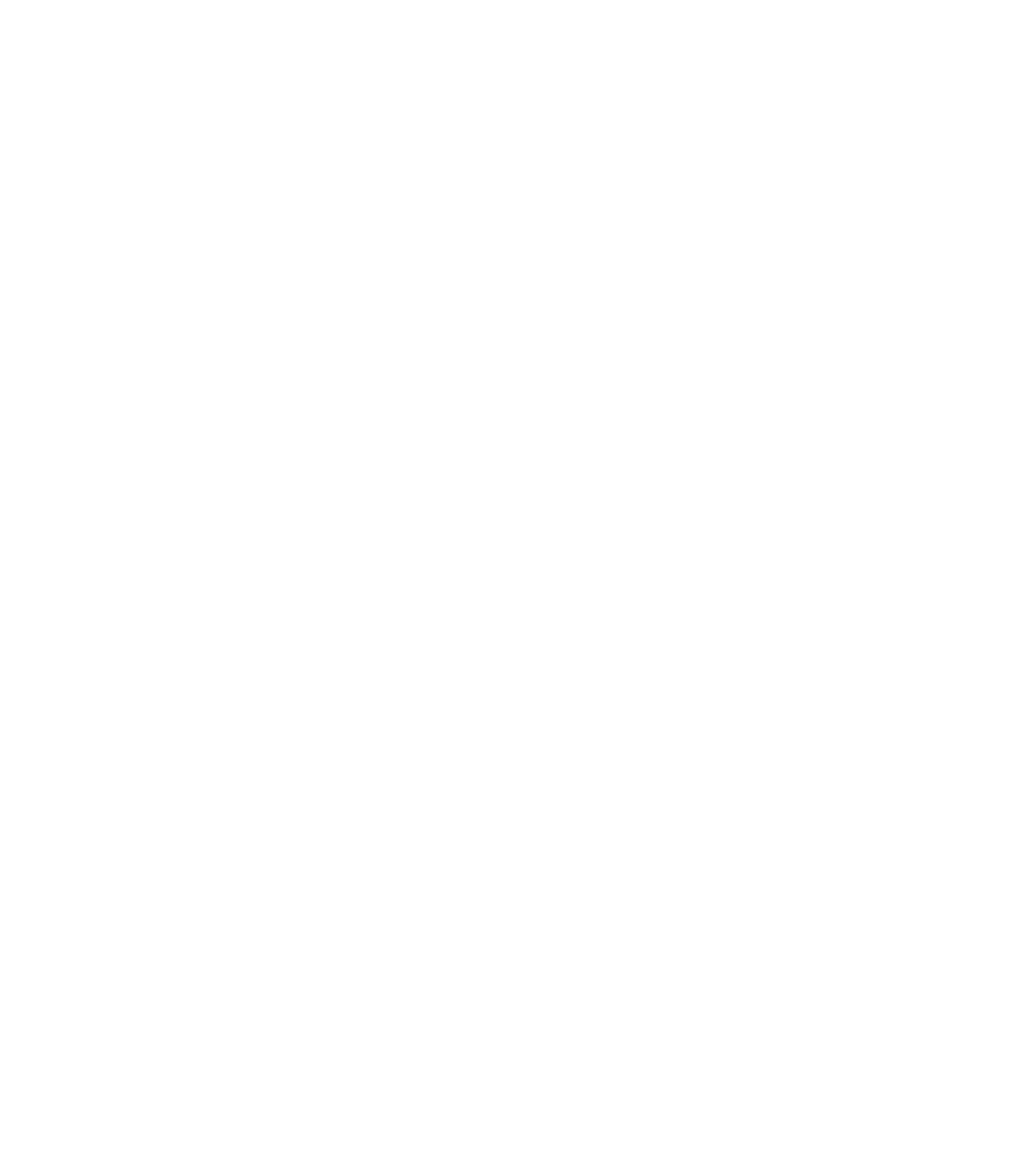
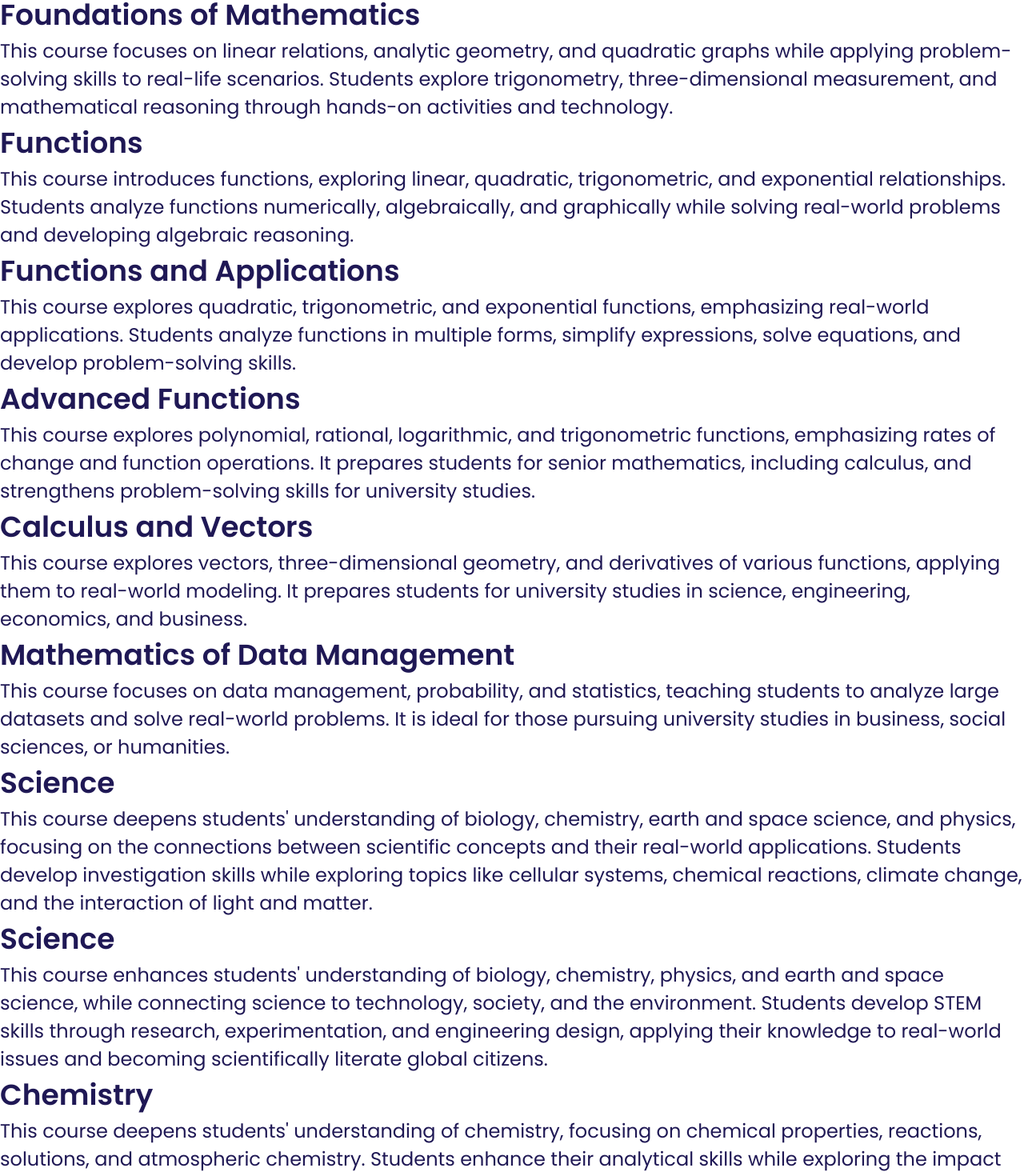
Before and after one commit to gurneerbedi/momentum, a React (Vite) app: page / in a window 1280 px wide. Shown: the part 1187-2657 px from the top of the page at 80% size. Before the commit the page ends 893 px from the top, so only its background shows below. Built offline with nearby package versions, Linux system fonts and the light colour scheme.

Commit message:
added course list

```diff
--- a/src/App.jsx
+++ b/src/App.jsx
@@ -1,6 +1,7 @@
 import { useState } from 'react'
 import Header from './components/Header/Header.jsx'
 import Hero from './components/Hero/Hero.jsx'
+import CourseCard from "./components/CourseCard/CourseCard.jsx"
 
 function App() {
 
@@ -8,6 +9,7 @@ function App() {
     <>
     <Header></Header>
     <Hero></Hero>
+    <CourseCard/>
     </>
   )
 }
--- /dev/null
+++ b/src/components/CourseCard/CourseCard.jsx
@@ -0,0 +1,157 @@
+import { useState } from "react";
+
+function CourseCard() {
+
+    const[ selectedGrade, setSelectedGraded] = useState(null);
+    const [ filteredCourses, setFilteredCourses] = useState(null);
+
+    const courses = [
+        {
+
+        id: 1,
+        coursecode: "MTH1W",
+        grade: 9,
+        title: "Mathematics",
+        description: "This course builds a strong foundation in math, covering algebra, geometry, data, and financial literacy. Students develop problem-solving, reasoning, and coding skills through real-world applications.",
+    },
+
+    {
+
+        id: 2,
+        coursecode: "MPM2D",
+        grade: 10,
+        title: "Principles of Mathematics",
+        description: "This course focuses on developing algebraic and problem-solving skills through quadratic relations, linear systems, analytic geometry, and trigonometry. Students apply abstract reasoning and technology to solve multi-step problems and communicate their thinking effectively.",
+
+    },
+    {
+
+        id: 3,
+        coursecode: "MFM2P",
+        grade: 10,
+        title: "Foundations of Mathematics",
+        description: "This course focuses on linear relations, analytic geometry, and quadratic graphs while applying problem-solving skills to real-life scenarios. Students explore trigonometry, three-dimensional measurement, and mathematical reasoning through hands-on activities and technology.",
+
+    },
+    {
+
+        id: 4,
+        coursecode: "MCR3U",
+        grade: 11,
+        title: "Functions",
+        description: "This course introduces functions, exploring linear, quadratic, trigonometric, and exponential relationships. Students analyze functions numerically, algebraically, and graphically while solving real-world problems and developing algebraic reasoning.",
+
+    },
+    {
+
+        id: 5,
+        coursecode: "MCF3M",
+        grade: 11,
+        title: "Functions and Applications",
+        description: "This course explores quadratic, trigonometric, and exponential functions, emphasizing real-world applications. Students analyze functions in multiple forms, simplify expressions, solve equations, and develop problem-solving skills.",
+
+    },
+
+    {
+
+        id: 6,
+        coursecode: "MHF4U",
+        grade: 12,
+        title: "Advanced Functions",
+        description: "This course explores polynomial, rational, logarithmic, and trigonometric functions, emphasizing rates of change and function operations. It prepares students for senior mathematics, including calculus, and strengthens problem-solving skills for university studies.",
+
+    },
+    {
+
+        id: 7,
+        coursecode: "MCV4U",
+        grade: 12,
+        title: "Calculus and Vectors",
+        description: "This course explores vectors, three-dimensional geometry, and derivatives of various functions, applying them to real-world modeling. It prepares students for university studies in science, engineering, economics, and business.",
+
+    },
+    {
+
+        id: 8,
+        coursecode: "MDM4U",
+        grade: 12,
+        title: "Mathematics of Data Management",
+        description: "This course focuses on data management, probability, and statistics, teaching students to analyze large datasets and solve real-world problems. It is ideal for those pursuing university studies in business, social sciences, or humanities.",
+
+    },
+    {
+
+        id: 9,
+        coursecode: "SNC2D",
+        grade: 10,
+        title: "Science",
+        description: "This course deepens students' understanding of biology, chemistry, earth and space science, and physics, focusing on the connections between scientific concepts and their real-world applications. Students develop investigation skills while exploring topics like cellular systems, chemical reactions, climate change, and the interaction of light and matter.",
+
+    },
+    {
+
+        id: 10,
+        coursecode: "SNC1W",
+        grade: 9,
+        title: "Science",
+        description: "This course enhances students' understanding of biology, chemistry, physics, and earth and space science, while connecting science to technology, society, and the environment. Students develop STEM skills through research, experimentation, and engineering design, applying their knowledge to real-world issues and becoming scientifically literate global citizens.",
+
+    },
+    {
+
+        id: 11,
+        coursecode: "SCH3U",
+        grade: 11,
+        title: "Chemistry",
+        description: "This course deepens students' understanding of chemistry, focusing on chemical properties, reactions, solutions, and atmospheric chemistry. Students enhance their analytical skills while exploring the impact of chemical reactions on society and the environment.",
+
+    },
+    {
+
+        id: 12,
+        coursecode: "SCH4U",
+        grade: 12,
+        title: "Chemistry",
+        description: "This course deepens students' understanding of chemistry, focusing on organic chemistry, energy changes, chemical equilibrium, and electrochemistry. Students enhance problem-solving skills and investigate chemical processes, with an emphasis on chemistry's role in everyday life and its environmental impact.",
+
+    },
+    {
+
+        id: 13,
+        coursecode: "SPH3U",
+        grade: 11,
+        title: "Physics",
+        description: "This course develops students' understanding of basic physics concepts, including kinematics, forces, energy transformations, waves, and electricity. Students enhance their investigation skills while exploring the relationship between physics, technology, and its societal and environmental impact.",
+
+    },
+
+    {
+
+        id: 14,
+        coursecode: "SPH4U",
+        grade: 12,
+        title: "Physics",
+        description: "This course deepens students' understanding of physics, focusing on energy transformations, forces, and fields, as well as exploring light, quantum mechanics, and special relativity. Students enhance their investigation skills while analyzing data and considering the societal and environmental impact of technological applications of physics.",
+
+    }
+]
+
+return (
+    <>
+     <div className="courses">
+     </div>
+    <section className="card-list" id="projects">
+        {courses.map((course) => (
+            <div key = {course.id} className="course-container">
+                <h1>{course.title}</h1>
+                <p>{course.description}</p>
+            </div>
+        ))}
+        </section>
+
+
+    </>
+)
+}
+
+export default CourseCard;
```
Also changed, not shown: src/components/CourseCard/CourseCard.scss (added).
